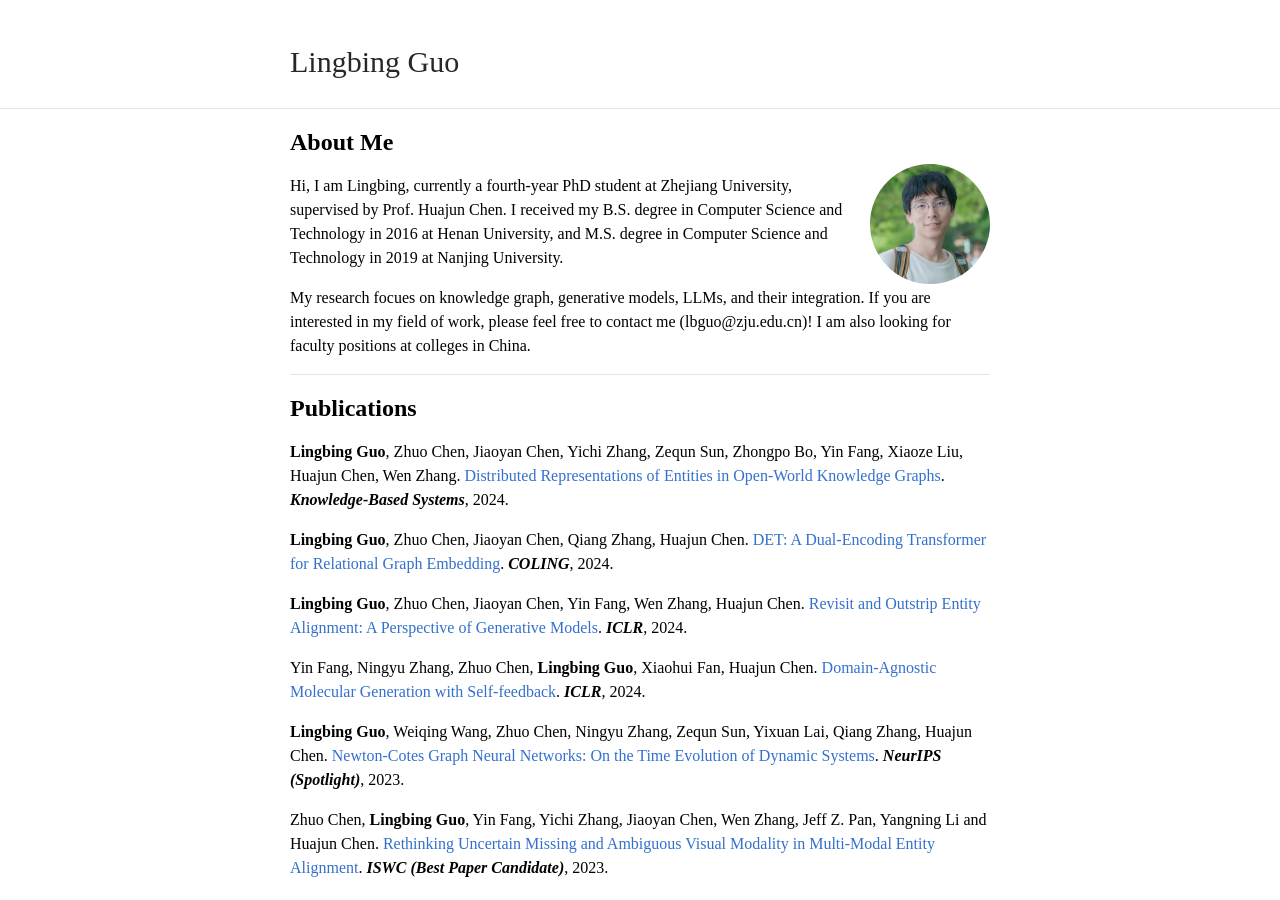
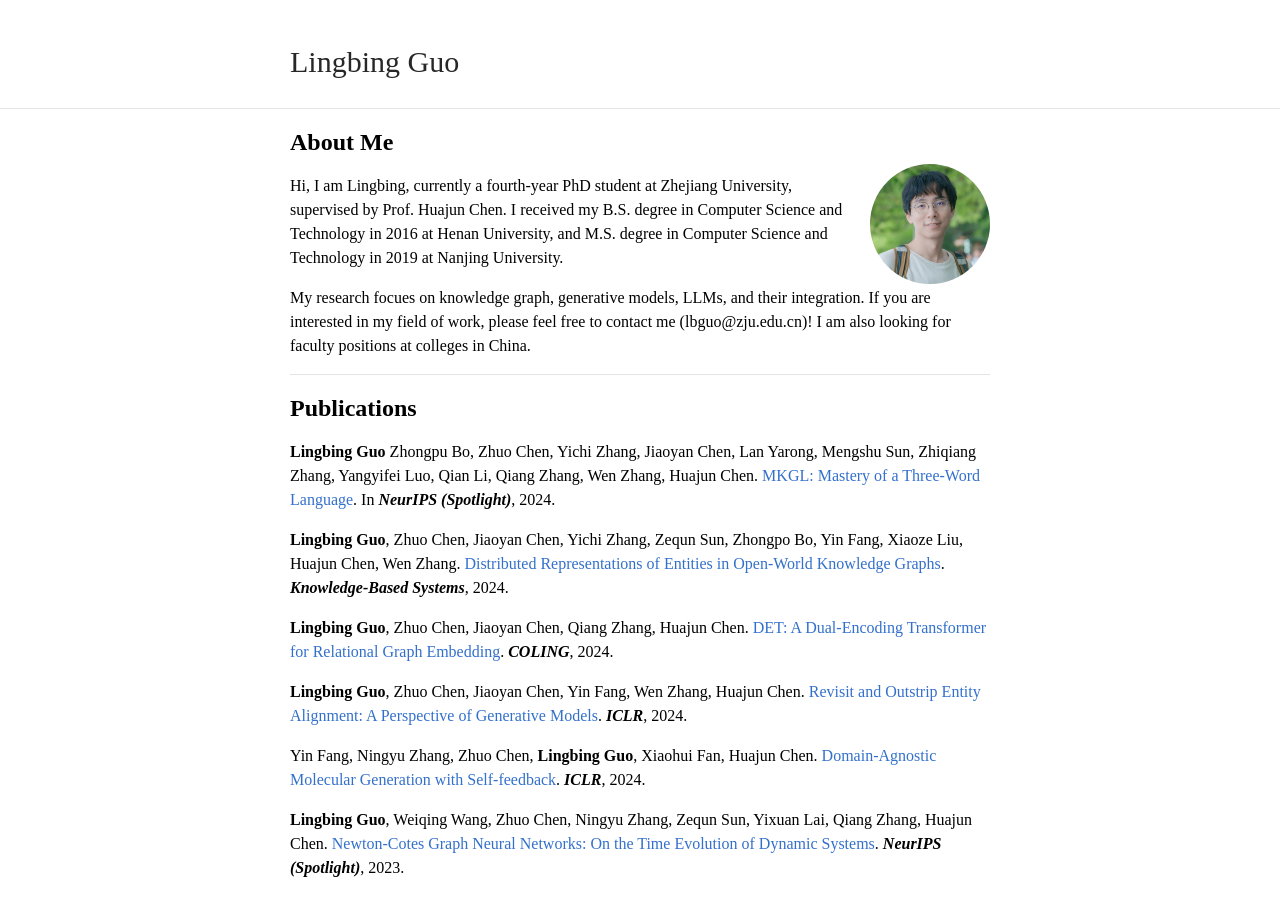
Before and after one commit to guolingbing/guolingbing.github.io, a Jekyll site: the page built from index.md, in a window 1280 px wide and 900 px high. Built offline with Jekyll 4.4.1, drawn with Linux system fonts in a browser that asks for light colours; our own code applies the rules of GitHub Pages for plain Markdown files.

Commit message:
Update index.md

```diff
--- a/index.md
+++ b/index.md
@@ -14,6 +14,8 @@ My research focues on knowledge graph, generative models, LLMs, and their integr
 ---
 
 ## Publications
+
+**Lingbing Guo** Zhongpu Bo, Zhuo Chen, Yichi Zhang, Jiaoyan Chen, Lan Yarong, Mengshu Sun, Zhiqiang Zhang, Yangyifei Luo, Qian Li, Qiang Zhang, Wen Zhang, Huajun Chen. [MKGL: Mastery of a Three-Word Language](https://openreview.net/forum?id=eqMNwXvOqn). In ***NeurIPS (Spotlight)***, 2024.
 
 **Lingbing Guo**, Zhuo Chen, Jiaoyan Chen, Yichi Zhang, Zequn Sun, Zhongpo Bo, Yin Fang, Xiaoze Liu, Huajun Chen, Wen Zhang. [Distributed Representations of Entities in Open-World Knowledge Graphs](https://www.sciencedirect.com/science/article/pii/S095070512400217X). ***Knowledge-Based Systems***, 2024.
 
```
